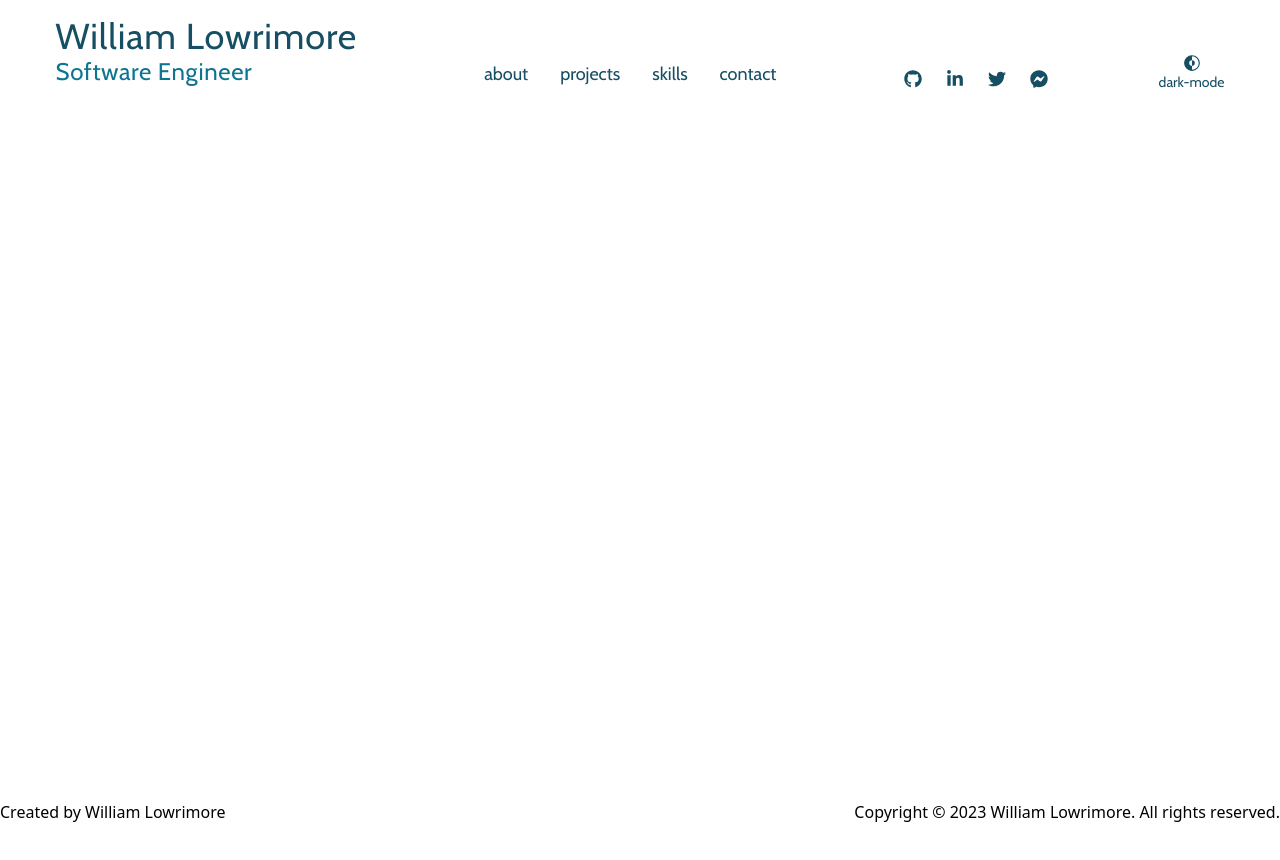
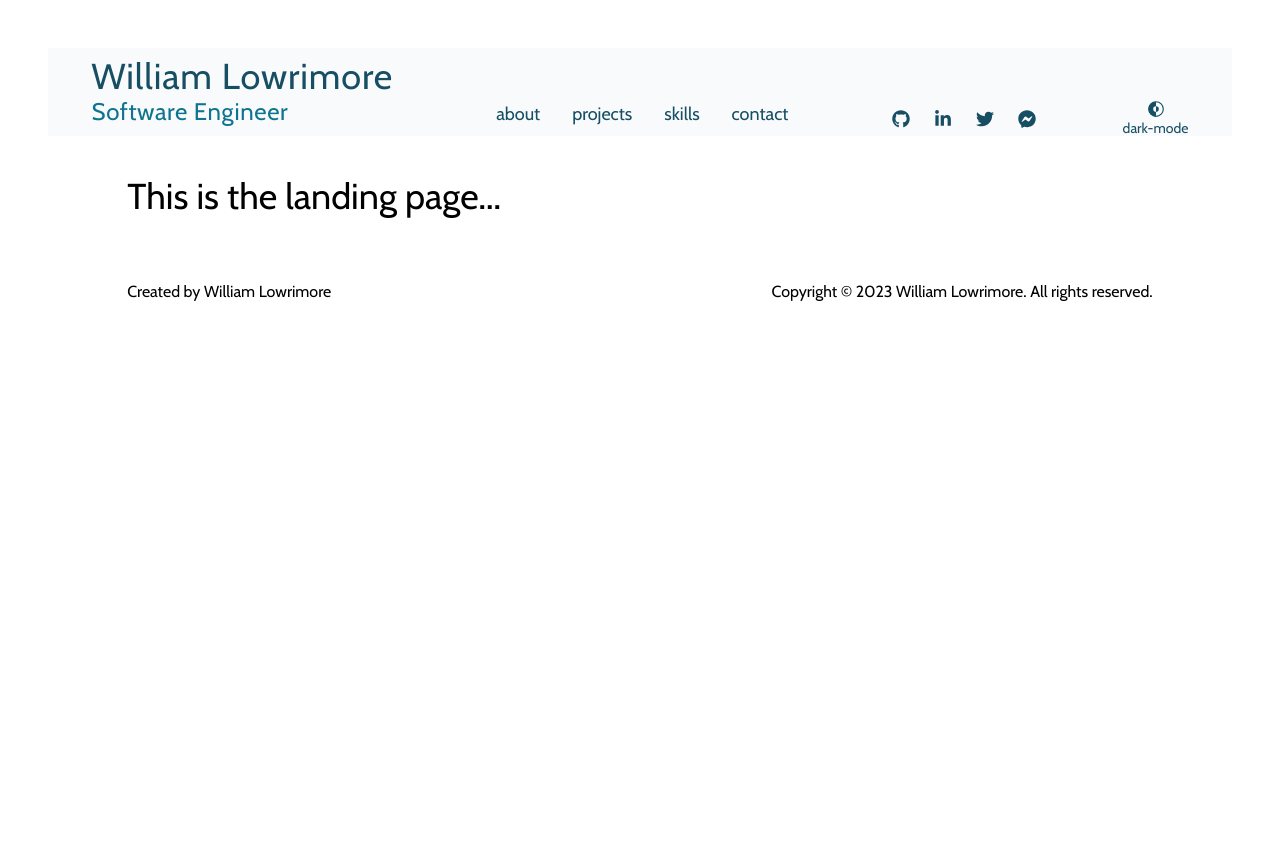
Before and after one commit to wlowrimore/reaxt_port23, a Next.js app: page / in a window 1280 px wide. Shown: the top 860 px of the page. Before the commit the page ends 824 px from the top, so only its background shows below. Built offline with nearby package versions, Linux system fonts and the light colour scheme.

Commit message:
updates file structure and styles nav and footer

```diff
--- /dev/null
+++ b/app/components/footer/footer.jsx
@@ -0,0 +1,9 @@
+const Footer = () => {
+  return (
+    <footer className="flex justify-between py-6 px-[6.7%]">
+      <h3>Created by William Lowrimore</h3>
+      <p>Copyright &copy; 2023 William Lowrimore. All rights reserved.</p>
+    </footer>
+  );
+};
+export default Footer;
--- /dev/null
+++ b/app/components/navigation/MainNav.jsx
@@ -0,0 +1,151 @@
+import Link from "next/link";
+import {
+  FaGithub,
+  FaLinkedinIn,
+  FaTwitter,
+  FaFacebookMessenger,
+} from "react-icons/fa";
+import { IoInvertMode } from "react-icons/io5";
+import { FiMenu } from "react-icons/fi";
+
+const MainNav = () => {
+  return (
+    <>
+      <header className="bg-gray-50 lg:flex justify-around relative py-2">
+        <div className="text-center lg:text-start">
+          <h1 className="text-2xl lg:text-4xl text-cyan-900 tracking-wide">
+            William Lowrimore
+          </h1>
+          <p className="text-lg lg:text-2xl text-cyan-700 font-thin tracking-wide">
+            Software Engineer
+          </p>
+        </div>
+
+        {/*---------- Mobile Navigation ------------*/}
+
+        <div className="lg:hidden absolute right-4 top-5">
+          <FiMenu className="text-2xl" />
+        </div>
+
+        <nav className="lg:hidden">
+          <ul className="flex flex-col py-8 px-12 items-center absolute right-[12%] top-28 space-y-6 z-10 text-lg bg-cyan-900 bg-opacity-80 border border-cyan-900 rounded-md shadow-md shadow-black">
+            <li>
+              <Link
+                href="#"
+                className="p-1 hover:underline hover:text-cyan-700"
+              >
+                about
+              </Link>
+            </li>
+            <li>
+              <Link
+                href="#"
+                className="p-1 hover:underline hover:text-cyan-700"
+              >
+                projects
+              </Link>
+            </li>
+            <li>
+              <Link
+                href="#"
+                className="p-1 hover:underline hover:text-cyan-700"
+              >
+                skills
+              </Link>
+            </li>
+            <li>
+              <Link
+                href="#"
+                className="p-1 hover:underline hover:text-cyan-700"
+              >
+                contact
+              </Link>
+            </li>
+
+            <ul className="flex space-x-6 text-lg">
+              <li>
+                <FaGithub />
+              </li>
+              <li>
+                <FaLinkedinIn />
+              </li>
+              <li>
+                <FaTwitter />
+              </li>
+              <li>
+                <FaFacebookMessenger />
+              </li>
+            </ul>
+            <p className="text-lg">
+              <IoInvertMode />
+            </p>
+          </ul>
+        </nav>
+        {/* ----------------- End Mobile Navigation ---------------- */}
+        <nav className="hidden lg:flex items-end text-cyan-900">
+          <ul className="flex space-x-6 text-lg px-3">
+            <li>
+              <Link
+                href="#"
+                className="px-1 hover:underline hover:text-cyan-700"
+              >
+                about
+              </Link>
+            </li>
+            <li>
+              <Link
+                href="#"
+                className="px-1 hover:underline hover:text-cyan-700"
+              >
+                projects
+              </Link>
+            </li>
+            <li>
+              <Link
+                href="#"
+                className="px-1 hover:underline hover:text-cyan-700"
+              >
+                skills
+              </Link>
+            </li>
+            <li>
+              <Link
+                href="#"
+                className="px-1 hover:underline hover:text-cyan-700"
+              >
+                contact
+              </Link>
+            </li>
+          </ul>
+        </nav>
+
+        <nav className="hidden lg:flex items-end text-cyan-900">
+          <ul className="flex space-x-6 text-lg">
+            <li>
+              <FaGithub />
+            </li>
+            <li>
+              <FaLinkedinIn />
+            </li>
+            <li>
+              <FaTwitter />
+            </li>
+            <li>
+              <FaFacebookMessenger />
+            </li>
+          </ul>
+        </nav>
+
+        <div className="hidden lg:flex flex-col justify-end items-center mb-[-10px] text-cyan-900">
+          <p className="text-lg">
+            <IoInvertMode />
+          </p>
+          <p className="text-sm">dark-mode</p>
+        </div>
+      </header>
+      {/* <hr /> */}
+    </>
+  );
+};
+
+export default MainNav;
--- /dev/null
+++ b/app/layout.jsx
@@ -0,0 +1,27 @@
+import "../styles/globals.css";
+import MainNav from "./components/navigation/MainNav";
+import Footer from "./components/footer/footer.jsx";
+
+import { Cabin } from "next/font/google";
+
+const cabin = Cabin({
+  weight: ["400", "500", "600", "700"],
+  subsets: ["latin"],
+  display: "swap",
+});
+
+export const metadata = {
+  title: "William Lowrimore | Software Engineer",
+};
+
+export default function RootLayout({ children }) {
+  return (
+    <html lang="en">
+      <body className={`${cabin.className} h-screen m-6 lg:m-12`}>
+        <MainNav />
+        <div className="py-10 px-[6.7%]">{children}</div>
+      </body>
+      <Footer />
+    </html>
+  );
+}
--- /dev/null
+++ b/app/page.jsx
@@ -0,0 +1,3 @@
+export default function Home() {
+  return <h1 className="text-4xl text-black">This is the landing page...</h1>;
+}
--- a/next.config.js
+++ b/next.config.js
@@ -1,7 +1,4 @@
 /** @type {import('next').NextConfig} */
-const nextConfig = {
-  reactStrictMode: true,
-  swcMinify: true,
-}
+const nextConfig = {};
 
-module.exports = nextConfig
+module.exports = nextConfig;
--- a/pages/_app.js
+++ /dev/null
@@ -1,7 +0,0 @@
-import '../styles/globals.css'
-
-function MyApp({ Component, pageProps }) {
-  return <Component {...pageProps} />
-}
-
-export default MyApp
--- a/pages/index.js
+++ /dev/null
@@ -1,106 +0,0 @@
-import Image from "next/image";
-import Link from "next/link";
-import { Cabin } from "next/font/google";
-import {
-  FaGithub,
-  FaLinkedinIn,
-  FaTwitter,
-  FaFacebookMessenger,
-} from "react-icons/fa";
-import { IoInvertMode } from "react-icons/io5";
-
-const cabin = Cabin({
-  weight: ["400", "500", "600", "700"],
-  subsets: ["latin"],
-  display: "swap",
-});
-
-export default function Home() {
-  return (
-    <>
-      <main className={`${cabin.className} h-screen`}>
-        <header className="flex justify-around py-4">
-          <div className="">
-            <h1 className="text-4xl text-cyan-900 tracking-wide">
-              William Lowrimore
-            </h1>
-            <p className="text-2xl text-cyan-700 font-light tracking-wide">
-              Software Engineer
-            </p>
-          </div>
-
-          {/* Mobile Navigation */}
-          <div className="lg:hidden">
-            <nav></nav>
-          </div>
-
-          <nav className="flex items-end text-cyan-900">
-            <ul className="flex space-x-6 text-lg px-3">
-              <li>
-                <Link
-                  href="#"
-                  className="p-1 hover:underline hover:text-cyan-700"
-                >
-                  about
-                </Link>
-              </li>
-              <li>
-                <Link
-                  href="#"
-                  className="p-1 hover:underline hover:text-cyan-700"
-                >
-                  projects
-                </Link>
-              </li>
-              <li>
-                <Link
-                  href="#"
-                  className="p-1 hover:underline hover:text-cyan-700"
-                >
-                  skills
-                </Link>
-              </li>
-              <li>
-                <Link
-                  href="#"
-                  className="p-1 hover:underline hover:text-cyan-700"
-                >
-                  contact
-                </Link>
-              </li>
-            </ul>
-          </nav>
-
-          <nav className="flex items-end text-cyan-900">
-            <ul className="flex space-x-6 text-lg">
-              <li>
-                <FaGithub />
-              </li>
-              <li>
-                <FaLinkedinIn />
-              </li>
-              <li>
-                <FaTwitter />
-              </li>
-              <li>
-                <FaFacebookMessenger />
-              </li>
-            </ul>
-          </nav>
-
-          <div className="flex flex-col justify-end items-center mb-[-4px] text-cyan-900">
-            <p className="text-lg">
-              <IoInvertMode />
-            </p>
-            <p className="text-sm">dark-mode</p>
-          </div>
-        </header>
-      </main>
-
-      <footer className="flex justify-between">
-        <h3>Created by William Lowrimore</h3>
-        <p>Copyright &copy; 2023 William Lowrimore. All rights reserved.</p>
-      </footer>
-    </>
-  );
-}
```
Also changed, not shown: jsconfig.json (added, +7 -0 lines), app/api/hello.js (renamed from pages/api/hello.js).
